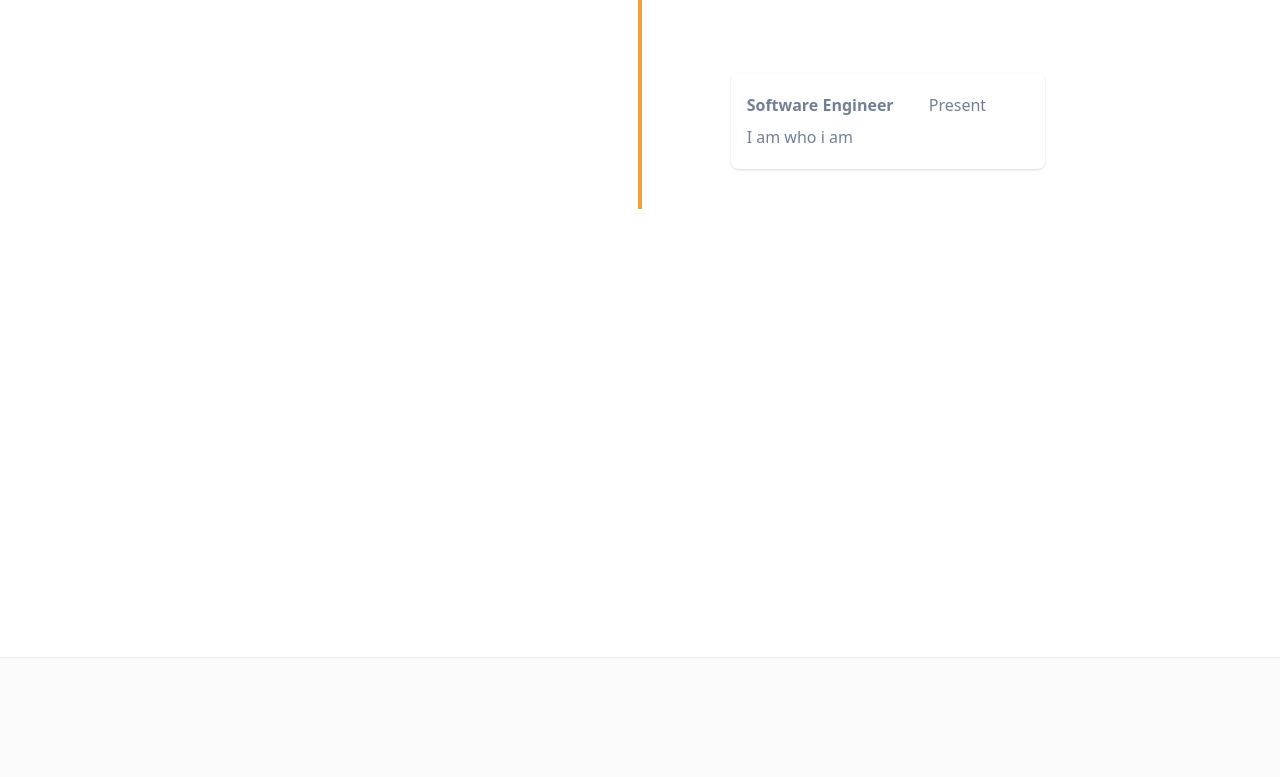
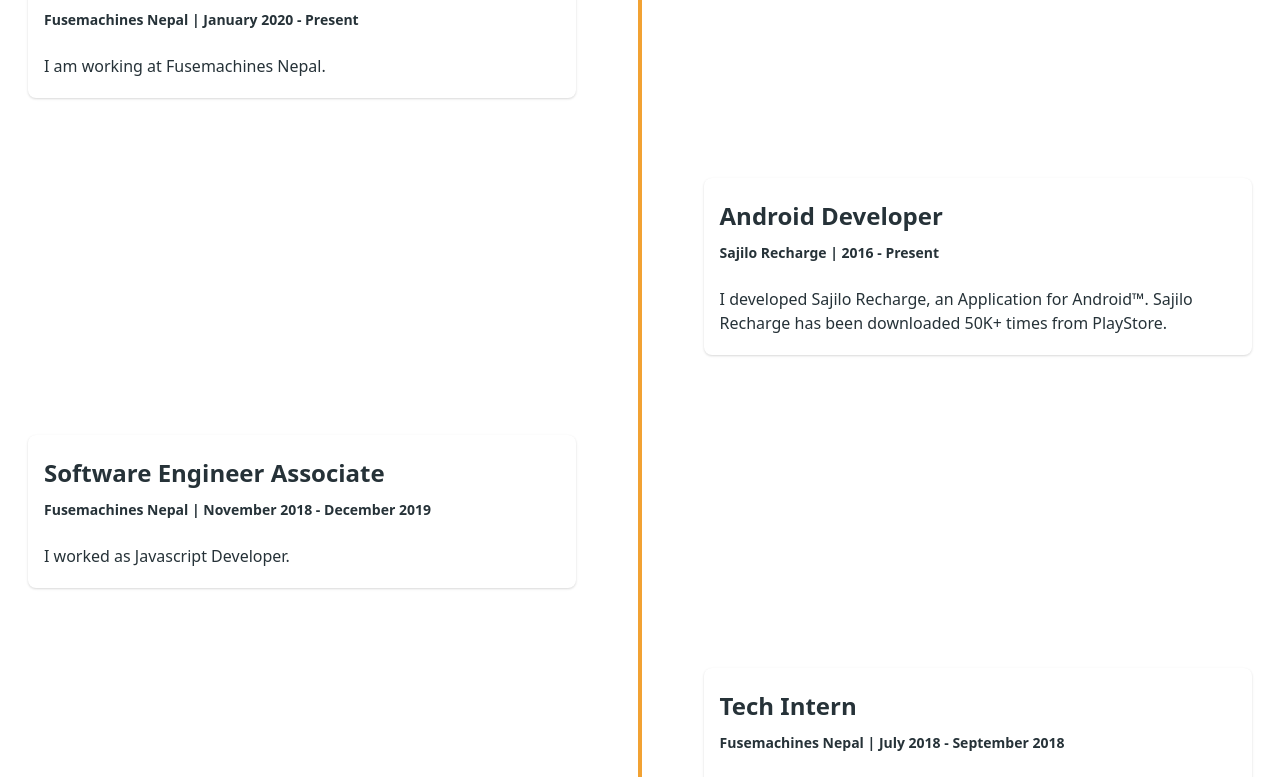
Before and after one commit to ishandongol/ishandongol.github.io, a Next.js app: page /experience in a window 1280 px wide. Shown: the part 423-1200 px from the top of the page. Built offline with nearby package versions, Linux system fonts and the light colour scheme.

Commit message:
[EXPERIENCE`]

```diff
--- a/components/header.tsx
+++ b/components/header.tsx
@@ -29,7 +29,7 @@ const HeaderLink: React.FC<HeaderItem & { className: string }> = ({ url, title,
 const Header: React.FC<HeaderProps> = ({ className }) => {
   const router = useRouter()
   return (
-    <nav className={`flex items-center font-bold justify-between flex-wrap p-6 ${className || ''} sticky top-0 bg-white`}>
+    <nav className={`z-10 flex items-center font-bold justify-between flex-wrap p-6 ${className || ''} sticky top-0 bg-white`}>
       <Container>
         {/* <div className="flex items-center flex-shrink-0 text-white mr-6">
         <Link href="/">
--- a/components/timeline-box-wrapper.tsx
+++ b/components/timeline-box-wrapper.tsx
@@ -1,7 +1,7 @@
 
 const TimeLineBoxWrapper:React.FC = ({children}) => {
   return (
-    <div className="w-2/5 px-2 py-10">
+    <div className="w-full px-2 py-10">
       {children}
     </div>
   )
--- a/components/timeline-box.tsx
+++ b/components/timeline-box.tsx
@@ -2,22 +2,20 @@
 interface TimelineBoxProps{
   title:string;
   subTitle:string;
+  date:string;
   content:string;
 }
-const TimelineBox: React.FC<TimelineBoxProps> = ({ title,subTitle,content }) => {
+const TimelineBox: React.FC<TimelineBoxProps> = ({ title,subTitle,content,date }) => {
   return (
       <div className="flex flex-col w-full rounded-lg shadow bg-white px-4 py-5">
-        <div className="text-gray-600 mb-2 flex justify-between">
-          <div className="font-bold">
+        <div className="text-sajilo mb-2 flex justify-between font-bold text-2xl">
             {title}
+        </div>
+        <div className="text-sajilo mb-2 flex justify-between text-sm font-bold">
+          {subTitle} | {date}
           </div>
-          {subTitle}
-          <div className="flex flex-row">
-            <button className="text-blue-500 mr-2 hover:text-blue-300 transition duration-200"><i className="far fa-edit"></i></button>
-            <button className="text-red-500 hover:text-red-300 transition duration-200"><i className="far fa-trash-alt"></i></button>
-          </div>
-        </div>
-        <div className="text-gray-600">
+
+        <div className="text-sajilo mt-4">
         {content}
         </div>
       </div>
--- a/components/timeline-left.tsx
+++ b/components/timeline-left.tsx
@@ -1,20 +1,22 @@
+import ExperienceData from "../types/experience"
 import TimelineBox from "./timeline-box"
 import TimeLineBoxWrapper from "./timeline-box-wrapper"
 import TimelineLine from "./timeline-line"
 import TimelineWrapper from "./timeline-wrapper"
 
-const TimelineLeft = () => {
+const TimelineLeft = (props: ExperienceData) => {
     return (
         <TimelineWrapper>
             <TimeLineBoxWrapper>
                 <TimelineBox
-      title="Software Engineer"
-      subTitle="Present"
-      content="I am who i am"
+                    title={props.role}
+                    subTitle={`${props.org}`}
+                    date={`${props.startYear} - ${props.endYear}`}
+                    content={props.description}
                 />
             </TimeLineBoxWrapper>
-    <TimelineLine/>
-    <TimeLineBoxWrapper/>
+            <TimelineLine />
+            <TimeLineBoxWrapper />
 
         </TimelineWrapper>
     )
--- a/components/timeline-right.tsx
+++ b/components/timeline-right.tsx
@@ -1,20 +1,22 @@
+import ExperienceData from "../types/experience"
 import TimelineBox from "./timeline-box"
 import TimeLineBoxWrapper from "./timeline-box-wrapper"
 import TimelineLine from "./timeline-line"
 import TimelineWrapper from "./timeline-wrapper"
 
-const TimelineRight = () => {
+const TimelineRight = (props: ExperienceData) => {
   return (
     <TimelineWrapper>
-    <TimeLineBoxWrapper/>
-    <TimelineLine/>
-    <TimeLineBoxWrapper>
+      <TimeLineBoxWrapper />
+      <TimelineLine />
+      <TimeLineBoxWrapper>
       <TimelineBox
-      title="Software Engineer"
-      subTitle="Present"
-      content="I am who i am"
-      />
-    </TimeLineBoxWrapper>
+                    title={props.role}
+                    subTitle={`${props.org}`}
+                    date={`${props.startYear} - ${props.endYear}`}
+                    content={props.description}
+                />
+      </TimeLineBoxWrapper>
     </TimelineWrapper>
   )
 }
--- a/pages/experience/index.tsx
+++ b/pages/experience/index.tsx
@@ -7,12 +7,14 @@ import { getAllExperience } from "../../lib/api"
 import PostBody from '../../components/post-body'
 import TimelineRight from "../../components/timeline-right"
 import TimelineLeft from "../../components/timeline-left"
+import ExperienceData from "../../types/experience"
 
 interface ExperienceProps {
-   data: any;
+   data: ExperienceData[];
    content: string;
 }
-const Experience = (props: ExperienceProps) => {
+
+const Experience = ({data}: ExperienceProps) => {
    return (
       <>
          <Layout>
@@ -21,17 +23,17 @@ const Experience = (props: ExperienceProps) => {
             </Head>
             <Container>
                <PostTitle>Experience</PostTitle>
-               <div className="min-h-screen flex justify-center">
-                  <div className="w-2/3 mx-auto">
-                  {/* <div className="absolute flex flex-col justify-center h-24 w-24 rounded-full border-2 border-sajilo-yellow leading-none text-center z-10 bg-white font-thin">
-        </div> */}
-                  {/**repeat */}
-                     <TimelineLeft/>
-                     <TimelineRight/>
-                  {/** till here */}
+               <div className="min-h-screen flex justify-center my-24">
+                  <div className="w-full mx-auto">
+                     {data && data.map((exp,index) => {
+                        if(index%2===0){
+                        return <TimelineLeft {...exp}/>
+                        }
+                        return <TimelineRight {...exp}/>
+
+                     })}
                   </div>
                </div>
-               <PostBody content={props.content} />
             </Container>
          </Layout>
       </>
@@ -42,7 +44,6 @@ export default Experience
 
 export const getStaticProps = async () => {
    const { data, content } = getAllExperience()
-
    return {
       props: { data, content },
    }
--- /dev/null
+++ b/types/experience.ts
@@ -0,0 +1,10 @@
+interface ExperienceData {
+    role:string;
+    org:string;
+    startYear:string;
+    endYear:string;
+    url:string;
+    description:string;
+ }
+
+ export default ExperienceData
```
Lines whose indentation alone changed are shown as unchanged.
